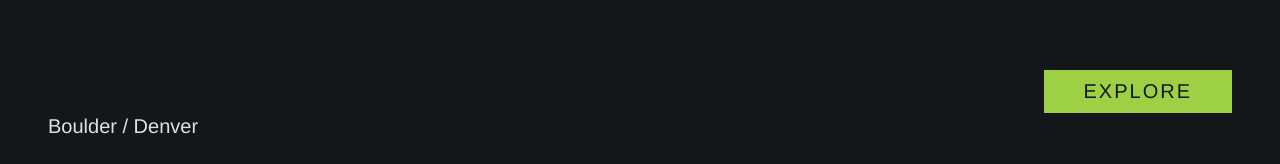
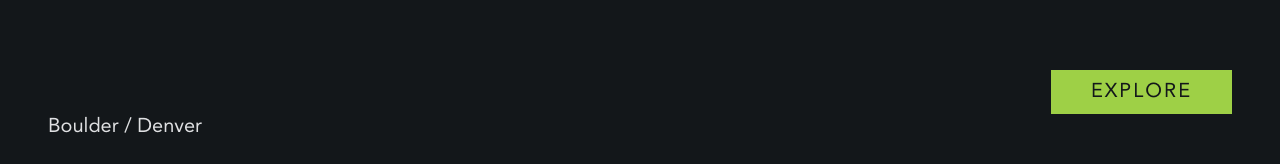
Before and after one commit to MFinn87/personal-site, a Vue app: page / in a window 1280 px wide. Shown: the part 381-545 px from the top of the page. Built offline with nearby package versions, Linux system fonts and the light colour scheme.

Commit message:
favicon/font fixes

```diff
--- a/public/index.html
+++ b/public/index.html
@@ -2,7 +2,6 @@
 <html lang="en">
   <head>
     <meta charset="utf-8">
-    <meta http-equiv="X-UA-Compatible" content="IE=edge">
     <meta name="viewport" content="width=device-width, initial-scale=1.0, maximum-scale=1.0, minimum-scale=1.0">
     <meta name="keywords" content="Mike Finnegan, Software, Web, Developer, Engineer, Colorado, Denver, Boulder">
     <meta name="description" content="Mike Finnegan - Software Engineer In Denver & Boulder. I build custom software for all your business needs.">
--- a/src/styles/typography.scss
+++ b/src/styles/typography.scss
@@ -16,15 +16,16 @@ html {font-size: 100%;} /*16px*/
   src: url("../../fonts/Avenir/AvenirLTStd-Book.otf") format("opentype");
 }
 
+*/
+
 @font-face {
   font-family: "Avenir Roman";
-  src: url("../../fonts/Avenir/AvenirLTStd-Roman.otf") format("opentype");
+  src: url("/fonts/Avenir/AvenirLTStd-Roman.otf") format("opentype");
 }
-*/
 
 body {
   background: white;
-  font-family: 'Avenir', 'Montserrat', 'Helvetica', sans-serif;
+  font-family: 'Avenir', 'Avenir Roman', 'Montserrat', 'Helvetica', sans-serif;
   line-height: 1.75;
 }
 
@@ -36,7 +37,7 @@ p {
 }
 
 textarea {
-  font-family: 'Avenir', 'Montserrat', 'Helvetica', sans-serif;
+  font-family: 'Avenir', 'Avenir Roman', 'Montserrat', 'Helvetica', sans-serif;
   font-size: 16px;
 }
 
@@ -90,6 +91,6 @@ small, .text_small {
 }
 
 button {
-  font-family: 'Avenir', 'Montserrat', 'Helvetica', sans-serif;
+  font-family: 'Avenir', 'Avenir Roman', 'Montserrat', 'Helvetica', sans-serif;
   font-size: 1.25em;
 }
```
Also changed, not shown: public/favicon.png (added).
